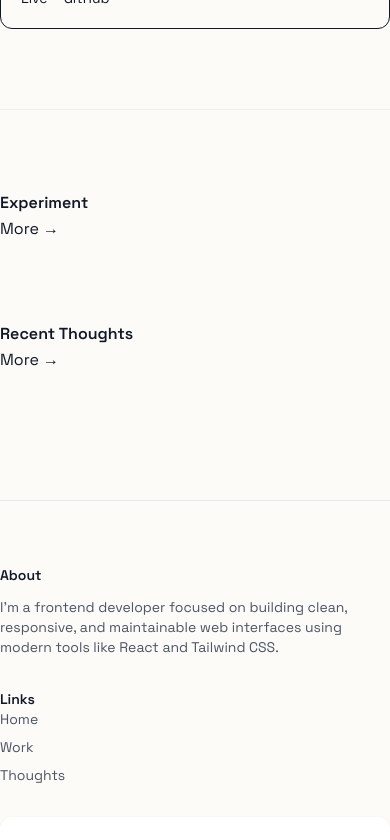
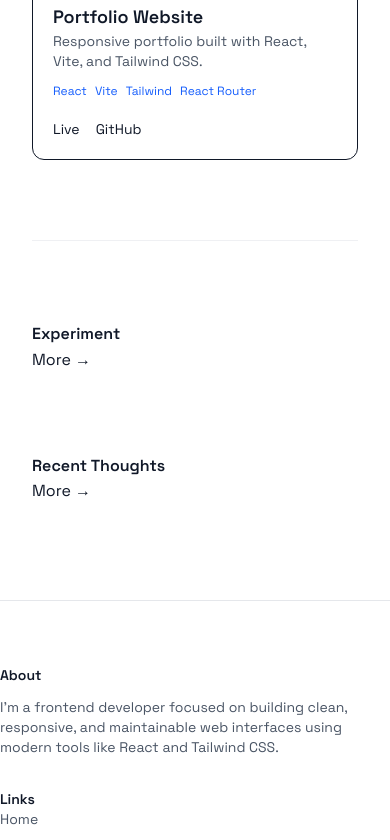
Before and after one commit to malakus4/portfolio-react, a React (Vite) app: page / in a window 390 px wide. Shown: the part 2345-3185 px from the top of the page. Built offline with nearby package versions, Linux system fonts and the light colour scheme.

Commit message:
style: apply responsive horizontal padding to main layout and change background color to white

```diff
--- a/src/index.css
+++ b/src/index.css
@@ -47,14 +47,16 @@ html {
   scroll-behavior: smooth;
 }
 
-/* Global horizontal page padding (full width) */
+/* Global horizontal layout padding */
 .container-page {
   @apply  px-8 sm:px-10 lg:px-12 mx-auto max-w-[1200px];
 }
 
 @layer utilities {
   .bg-base {
-    @apply bg-[#fdfbf7];
+    /* @apply bg-[#fdfbf7]; */
+    /* @apply bg-[#f5d189];  */
+    /* @apply bg-[#f5efe6]; */
   }
 
   .bg-surface {
--- a/src/layouts/MainLayout.jsx
+++ b/src/layouts/MainLayout.jsx
@@ -12,7 +12,7 @@ function MainLayout() {
 
         {/* Page contents renders here */}
 
-        <main className="py-8 ">
+        <main className="bg-surface container-page">
           <Outlet />
         </main>
 
```
